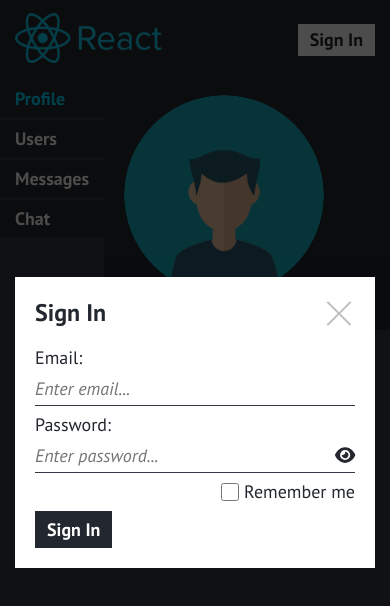
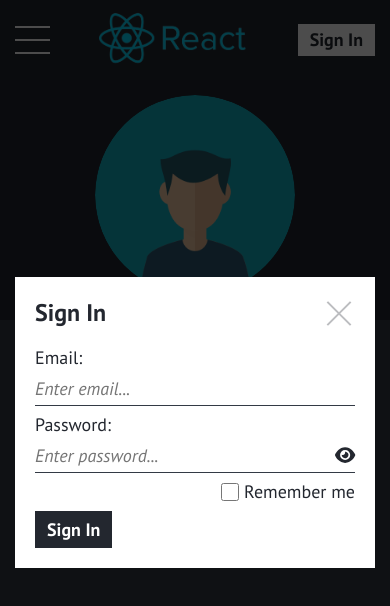
Before and after one commit to DmytroSokolovsky/social-network-react, a React (Create React App) app: page /profile in a window 390 px wide. Shown: the top 606 px of the page. Built offline with nearby package versions, Linux system fonts and the light colour scheme; no server answers.

Commit message:
adaptive layout for header, profile, modal, toast

```diff
--- a/src/App.module.scss
+++ b/src/App.module.scss
@@ -128,6 +128,7 @@ h6 {
 }
 
 .main {
+  padding: 80px 0px 0px 0px;
   display: flex;
   align-items: flex-start;
 }
--- a/src/App.tsx
+++ b/src/App.tsx
@@ -13,15 +13,17 @@ const Users = lazy(() => import('./components/Users/Users'));
 const Dialogs = lazy(() => import('./components/Dialogs/Dialogs'));
 
 const App = () => {
+  const [menuOpen, setMenuOpen] = useState<boolean>(false);
+
   return (
     <>
       <BrowserRouter>
         <div className={s.wrapper}>
           <div className={s.container}>
             <Suspense fallback={<Preloader />}>
-              <Header />
+              <Header menuOpen={menuOpen} setMenuOpen={setMenuOpen} />
               <main className={s.main}>
-                <Nav />
+                <Nav menuOpen={menuOpen} setMenuOpen={setMenuOpen} />
                 <Routes>
                   <Route path="/" element={<Navigate to={'/profile'} />} />
                   <Route path="/profile/:userId?" element={<Profile />} />
--- a/src/components/Header/Header.module.scss
+++ b/src/components/Header/Header.module.scss
@@ -1,6 +1,16 @@
+$mwContainer: 1400px;
+$md1: $mwContainer + 12px;
+$md2: 992.98px;
+$md3: 767.98px;
+$md4: 479.98px;
+$fontfamily: "PT-Sans-regular";
+
 .header {
   background-color: #23272f;
-  position: relative;
+  position: fixed;
+  width: 100%;
+  max-width: 1400px;
+  z-index: 8;
   padding: 0 15px;
   height: 80px;
   display: flex;
@@ -14,6 +24,54 @@
   }
   // .header__column
   &__column {
+    &:first-child {
+      display: none;
+      @media (max-width: $md3) {
+        display: block;
+      }
+    }
+  }
+  &__menu {
+    width: 35px;
+    height: 28px;
+    position: relative;
+    span {
+      position: absolute;
+      left: 0;
+      width: 100%;
+      height: 2px;
+      background-color: #fff;
+      transition: all 0.3s ease 0s;
+    }
+    span {
+      &:nth-child(1) {
+        top: 0;
+      }
+      &:nth-child(2) {
+        top: 50%;
+        transform: translate(0, -1px);
+        opacity: 1;
+        transition: all 0.3s ease 0s;
+      }
+      &:nth-child(3) {
+        bottom: 0;
+      }
+    }
+    &.active {
+      span {
+      }
+      span {
+        &:nth-child(1) {
+          transform: translateY(13px) rotate(-45deg);
+        }
+        &:nth-child(2) {
+          opacity: 0;
+        }
+        &:nth-child(3) {
+          transform: translateY(-13px) rotate(45deg);
+        }
+      }
+    }
   }
   // .header__logo
   &__logo {
@@ -85,6 +143,7 @@
   font-size: 18px;
   transform: translate(0px, 10px);
   transition: all 0.3s ease 0s;
+  z-index: 5;
   &.open {
     transform: translate(0px, 0px);
     opacity: 1;
--- a/src/components/Header/Header.tsx
+++ b/src/components/Header/Header.tsx
@@ -18,7 +18,12 @@ import { Toast } from '../Toast/Toast';
 import cn from 'classnames';
 import { Modal } from '../Modal/Modal';
 
-const Header = () => {
+interface HeaderPropsType {
+  menuOpen: boolean;
+  setMenuOpen: (open: boolean | ((prevOpen: boolean) => boolean)) => void;
+}
+
+const Header = ({ menuOpen, setMenuOpen }: HeaderPropsType) => {
   const [open, setOpen] = useState<boolean>(false);
   const [modalOpen, setModalOpen] = useState<boolean>(false);
   const dispatch = useAppDispatch();
@@ -51,13 +56,28 @@ const Header = () => {
     [s.open]: open,
   });
 
+  let menuClass = cn(s.header__menu, {
+    [s.active]: menuOpen,
+  });
+
+  const handleOpenMenu = () => {
+    setMenuOpen(prevOpen => !prevOpen);
+  };
+
   return (
     <>
       <div className={s.header}>
         <div className={s.header__body}>
           <div className={s.header__column}>
+            <nav className={menuClass} onClick={handleOpenMenu}>
+              <span></span>
+              <span></span>
+              <span></span>
+            </nav>
+          </div>
+          <div className={s.header__column}>
             <Link to="/" className={s.header__logo}>
-              <img src={headerLogo} alt="Зображення соціальної мережі" />
+              <img src={headerLogo} alt="React-application" />
             </Link>
           </div>
           <div className={s.header__column}>
--- a/src/components/Modal/Modal.module.scss
+++ b/src/components/Modal/Modal.module.scss
@@ -8,12 +8,14 @@
   display: flex;
   justify-content: center;
   align-items: center;
-  padding: 0 15px;
-  overflow: auto;
+  padding: 15px;
+  z-index: 15;
   &__container {
     padding: 20px;
     background-color: #fff;
     width: 500px;
+    max-height: 100%;
+    overflow: auto;
   }
   // .modal__body
   &__body {
--- a/src/components/Nav/Nav.module.scss
+++ b/src/components/Nav/Nav.module.scss
@@ -1,13 +1,43 @@
+$mwContainer: 1400px;
+$md1: $mwContainer + 12px;
+$md2: 992.98px;
+$md3: 767.98px;
+$md4: 479.98px;
+$fontfamily: "PT-Sans-regular";
+
 .sidebar {
   background-color: #23272f;
+  @media (max-width: $md3) {
+    position: fixed;
+    width: 100%;
+    height: calc(100% - 80px);
+    z-index: 4;
+    overflow: auto;
+    top: 80px;
+    left: 0;
+    background-color: rgba(#23272f, 0.98);
+    transition: transform 0.3s ease;
+    transform: translateY(-100%);
+
+    &.active {
+      transform: translateY(0);
+    }
+  }
+
   // .sidebar__body
   &__body {
   }
   // .sidebar__list
   &__list {
+    @media (max-width: $md3) {
+      text-align: center;
+    }
     li {
       padding: 10px 15px;
       border-bottom: 2px solid #333a45;
+      @media (max-width: $md3) {
+        padding: 20px 25px;
+      }
     }
   }
   // .sidebar__link
@@ -15,6 +45,9 @@
     color: #fff;
     font-size: 18px;
     font-family: "PT-Sans-regular-bold", serif;
+    @media (max-width: $md3) {
+      font-size: 28px;
+    }
     &:hover {
       color: #00d8ff;
     }
--- a/src/components/Nav/Nav.tsx
+++ b/src/components/Nav/Nav.tsx
@@ -2,11 +2,23 @@ import s from './Nav.module.scss';
 import { NavLink } from 'react-router-dom';
 import cn from 'classnames';
 
-const Nav = () => {
+interface NavPropsType {
+  menuOpen: boolean;
+  setMenuOpen: (open: boolean) => void;
+}
+
+const Nav = ({ menuOpen, setMenuOpen }: NavPropsType) => {
   let linksClass = cn(s.sidebar__link, s.sidebar__link_active);
+  let sidebarClass = cn(s.sidebar, {
+    [s.active]: menuOpen,
+  });
+
+  const handleCloseMenu = () => {
+    setMenuOpen(false);
+  };
 
   return (
-    <nav className={s.sidebar}>
+    <nav className={sidebarClass}>
       <div className={s.sidebar__body}>
         <ul className={s.sidebar__list}>
           <li>
@@ -15,6 +27,7 @@ const Nav = () => {
               className={({ isActive }) =>
                 isActive ? linksClass : s.sidebar__link
               }
+              onClick={handleCloseMenu}
             >
               Profile
             </NavLink>
@@ -25,6 +38,7 @@ const Nav = () => {
               className={({ isActive }) =>
                 isActive ? linksClass : s.sidebar__link
               }
+              onClick={handleCloseMenu}
             >
               Users
             </NavLink>
@@ -35,6 +49,7 @@ const Nav = () => {
               className={({ isActive }) =>
                 isActive ? linksClass : s.sidebar__link
               }
+              onClick={handleCloseMenu}
             >
               Messages
             </NavLink>
@@ -45,6 +60,7 @@ const Nav = () => {
               className={({ isActive }) =>
                 isActive ? linksClass : s.sidebar__link
               }
+              onClick={handleCloseMenu}
             >
               Chat
             </NavLink>
--- a/src/components/Profile/Profile.module.scss
+++ b/src/components/Profile/Profile.module.scss
@@ -19,10 +19,16 @@ $md4: 479.98px;
 
 .header-profile {
   display: flex;
+  @media (max-width: 650px) {
+    display: block;
+  }
   // .header-profile__column
   &__column {
     &:first-child {
       margin: 0px 20px 0px 0px;
+      @media (max-width: 650px) {
+        margin: 0px 0px 10px 0px;
+      }
     }
   }
   // .header-profile__avatar
@@ -30,6 +36,11 @@ $md4: 479.98px;
     position: relative;
     border-radius: 50%;
     overflow: hidden;
+    height: 200px;
+    width: 200px;
+    @media (max-width: 650px) {
+      margin: 0px auto 10px auto;
+    }
     label {
       display: block;
       cursor: pointer;
@@ -40,9 +51,13 @@ $md4: 479.98px;
       }
     }
     img {
-      width: 200px;
-      height: 200px;
       border-radius: 50%;
+      position: absolute;
+      top: 0;
+      left: 0;
+      width: 100%;
+      height: 100%;
+      object-fit: cover;
     }
     margin: 0px 0px 10px 0px;
   }
@@ -50,6 +65,9 @@ $md4: 479.98px;
   &__status {
     font-size: 18px;
     font-family: "PT-Sans-regular", serif;
+    @media (max-width: 650px) {
+      margin: 0px 0px 20px 0px;
+    }
   }
   // .header-profile__description
   &__description {
@@ -67,6 +85,9 @@ $md4: 479.98px;
     padding: 5px 0 15px 0;
     background-color: rgba(0, 0, 0, 0.5);
     transition: all 0.3s ease 0s;
+    @media (pointer: coarse) {
+      transform: translate(-100px, 0px);
+    }
   }
   &__fileInput {
     display: none;
@@ -131,16 +152,91 @@ $md4: 479.98px;
   }
 }
 
+.profile-status__text.profile-status__text_user.profile-status__text_active {
+  @media (pointer: coarse) {
+    cursor: pointer;
+    font-family: "PT-Sans-regular-bold", serif;
+    font-size: 18px;
+    padding: 5px 10px;
+    background-color: #fff;
+    border: 2px solid #fff;
+    border-right: none;
+    span {
+      color: #23272f;
+    }
+  }
+}
+
 .profile-status {
+  &__top {
+    margin: 0px 0px 5px 0px;
+  }
   &__text {
-    font-family: "PT-Sans-regular-bold", serif;
-    margin: 0px 0px 5px 0px;
+    span {
+      font-size: 24px;
+      font-family: "PT-Sans-regular-bold", serif;
+    }
+  }
+  &__update {
+    display: none;
+  }
+  @media (pointer: coarse) {
+    &__top {
+      display: flex;
+      margin: 0px 0px 10px 0px;
+      align-items: center;
+    }
+    // .profile-description__info
+    &__text {
+      span {
+        color: #fff;
+        font-size: 24px;
+        font-family: "PT-Sans-regular-bold", serif;
+      }
+      &_user {
+        padding: 5px 10px;
+        background-color: #23272f;
+        border: 2px solid #fff;
+        border-right: none;
+        cursor: pointer;
+        span {
+          color: #fff;
+        }
+      }
+      &_active {
+        span {
+        }
+      }
+    }
+    // .profile-description__update
+    &__update {
+      display: block;
+      font-family: "PT-Sans-regular-bold", serif;
+      font-size: 24px;
+      padding: 5px 10px;
+      border: 2px solid #fff;
+      border-left: none;
+      cursor: pointer;
+      span {
+      }
+      &_active {
+        background-color: #fff;
+        span {
+          color: #23272f;
+        }
+      }
+    }
   }
   &__status {
     background-color: #333a45;
     padding: 5px 10px;
     max-width: 200px;
     min-height: 30px;
+    @media (max-width: 650px) {
+      max-width: 100%;
+      margin: 0px auto;
+      width: 100%;
+    }
   }
   &__placeholder {
     font-family: "PT-Sans-italic", serif;
@@ -164,6 +260,9 @@ $md4: 479.98px;
   }
   &__buttons {
     display: flex;
+    @media (max-width: 650px) {
+      justify-content: flex-end;
+    }
   }
   &__save {
     display: block;
@@ -306,6 +405,7 @@ $md4: 479.98px;
   &__line {
     font-size: 18px;
     margin: 0px 0px 5px 0px;
+    line-height: 25px;
     span {
       font-family: "PT-Sans-italic-bold", serif;
     }
@@ -324,6 +424,7 @@ $md4: 479.98px;
   // .profile-contacts__line
   &__line {
     margin: 0px 0px 5px 10px;
+    line-height: 25px;
     font-size: 18px;
     span {
       font-family: "PT-Sans-italic-bold", serif;
@@ -338,8 +439,13 @@ $md4: 479.98px;
   // .profile-description__row
   &__row {
     display: flex;
-    align-items: center;
     margin: 0px 0px 10px 0px;
+    @media (max-width: 400px) {
+      display: block;
+      &:last-child {
+        display: flex;
+      }
+    }
     &:last-child {
       justify-content: flex-end;
     }
@@ -350,6 +456,12 @@ $md4: 479.98px;
     margin: 0px 10px 0px 0px;
     min-width: 150px;
     font-size: 18px;
+    @media (max-width: 650px) {
+      margin: 0px 0px 0px 0px;
+    }
+    @media (max-width: 400px) {
+      margin: 0px 0px 5px 0px;
+    }
   }
   // .profile-description__value
   &__value {
@@ -358,12 +470,16 @@ $md4: 479.98px;
       width: 25px;
       height: 25px;
     }
-    input {
+    input,
+    textarea {
       font-size: 18px;
       width: 100%;
       background-color: #333a45;
       color: #fff;
       padding: 5px 10px;
+    }
+    textarea {
+      resize: vertical;
     }
   }
   &__submit {
--- a/src/components/Profile/ProfileInfo/ProfileDescription/EditDescription/EditDescription.tsx
+++ b/src/components/Profile/ProfileInfo/ProfileDescription/EditDescription/EditDescription.tsx
@@ -87,7 +87,7 @@ export const EditDescription = ({
       <div className={s['profile-description__row']}>
         <div className={s['profile-description__name']}>About me: </div>
         <div className={s['profile-description__value']}>
-          <input type="text" {...register('aboutMe')} />
+          <textarea {...register('aboutMe')} />
         </div>
       </div>
       <div className={s['profile-description__row']}>
@@ -103,7 +103,7 @@ export const EditDescription = ({
           Looking for a job description:{' '}
         </div>
         <div className={s['profile-description__value']}>
-          <input type="text" {...register('lookingForAJobDescription')} />
+          <textarea {...register('lookingForAJobDescription')} />
         </div>
       </div>
       <div className={s['profile-description__row']}>
--- a/src/redux/profile-reducer.ts
+++ b/src/redux/profile-reducer.ts
@@ -113,8 +113,6 @@ export const updateProfile = createAsyncThunk<
       if (data.resultCode === ResultCodesEnum.Success) {
         const id = getState().auth.id;
         if (id !== null) {
-          console.log(id);
-          console.log(data);
           dispatch(getProfileUserData(id));
         }
         return data;
```
Also changed, not shown: src/components/Profile/ProfileInfo/ProfileStatus/ProfileStatus.tsx (+25 -7 lines), src/components/Toast/Toast.module.scss (+13 -2 lines).
